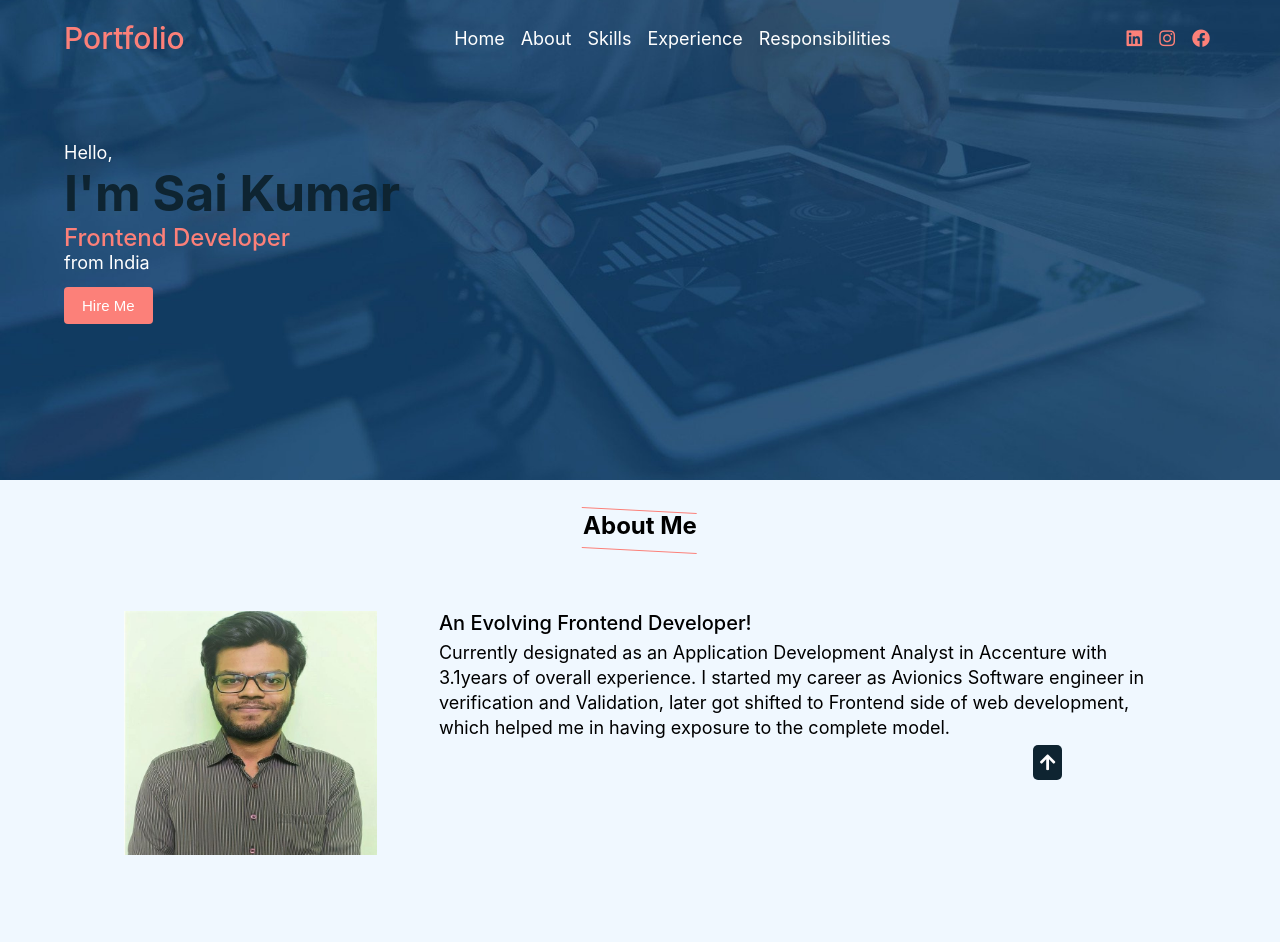
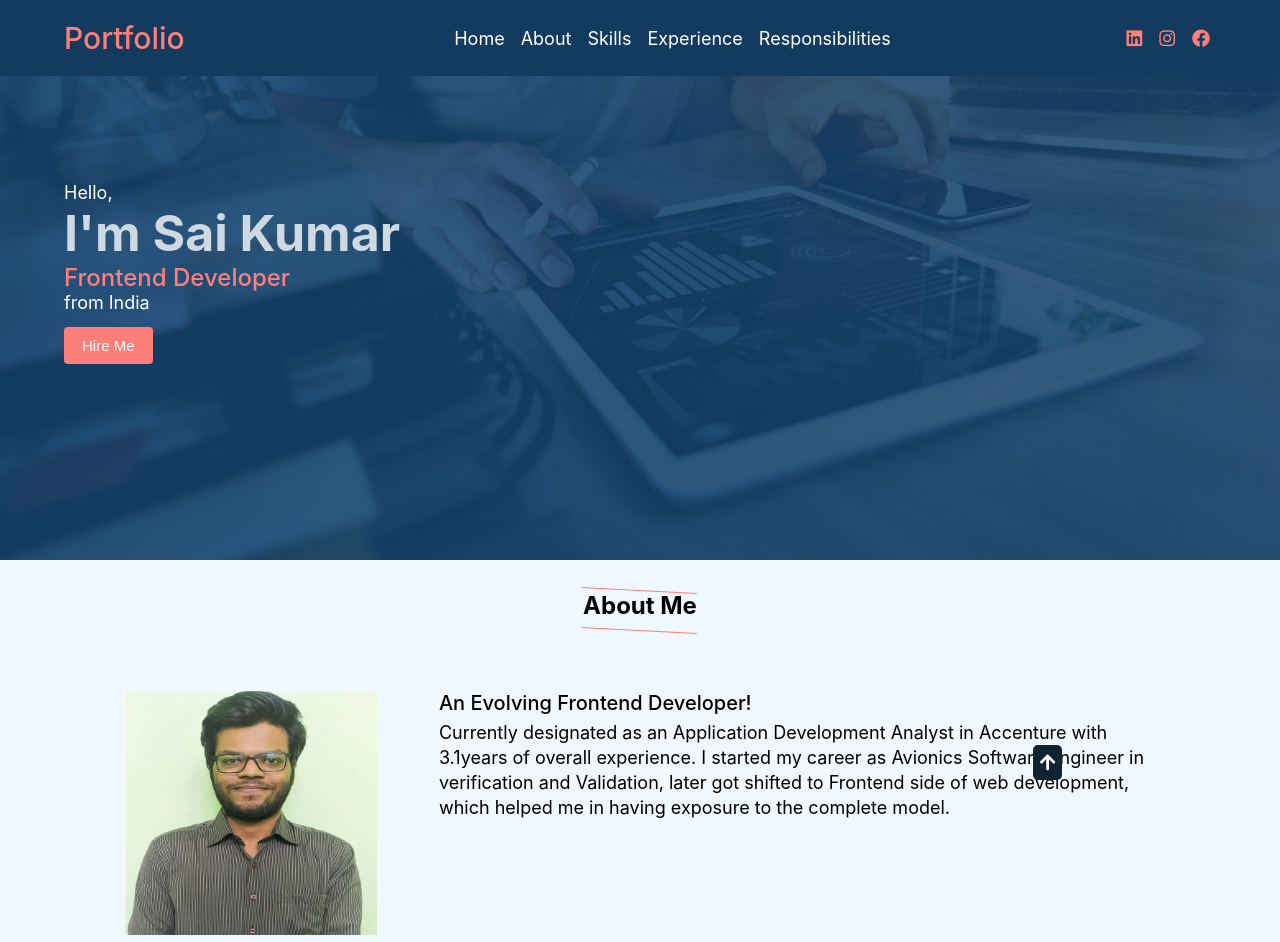
Before and after one commit to Saikumarmaddy/Personal-Website, a plain HTML site: page index.html in a window 1280 px wide. Shown: the top 942 px of the page. Drawn offline with Linux system fonts and the light colour scheme; a script that the page names is missing.

Commit message:
Update style.css
Updated changes for nav-bar background

```diff
--- a/style.css
+++ b/style.css
@@ -36,6 +36,7 @@ nav{
     padding: 20px 0;
     z-index: 9999;
     transition: all 0.5s ease;
+    background: rgb(19 59 95);
 }
 nav.sticky{
     background: var(--primary-color);
@@ -124,7 +125,7 @@ nav.sticky .menu-btn{
 } */
 .home .sample .home-content{
     width: 90%;
-    height: 60vh;
+    height: 70vh;
     display: flex;
     flex-direction: column;
     justify-content: center;
@@ -141,7 +142,7 @@ nav.sticky .menu-btn{
 .home .text-two{
     font-size: 50px;
     font-weight: 700;
-    color: var(--black-color);
+    color: #cfd9e1;
 }
 .home .text-three{
     font-size: x-large;
```
